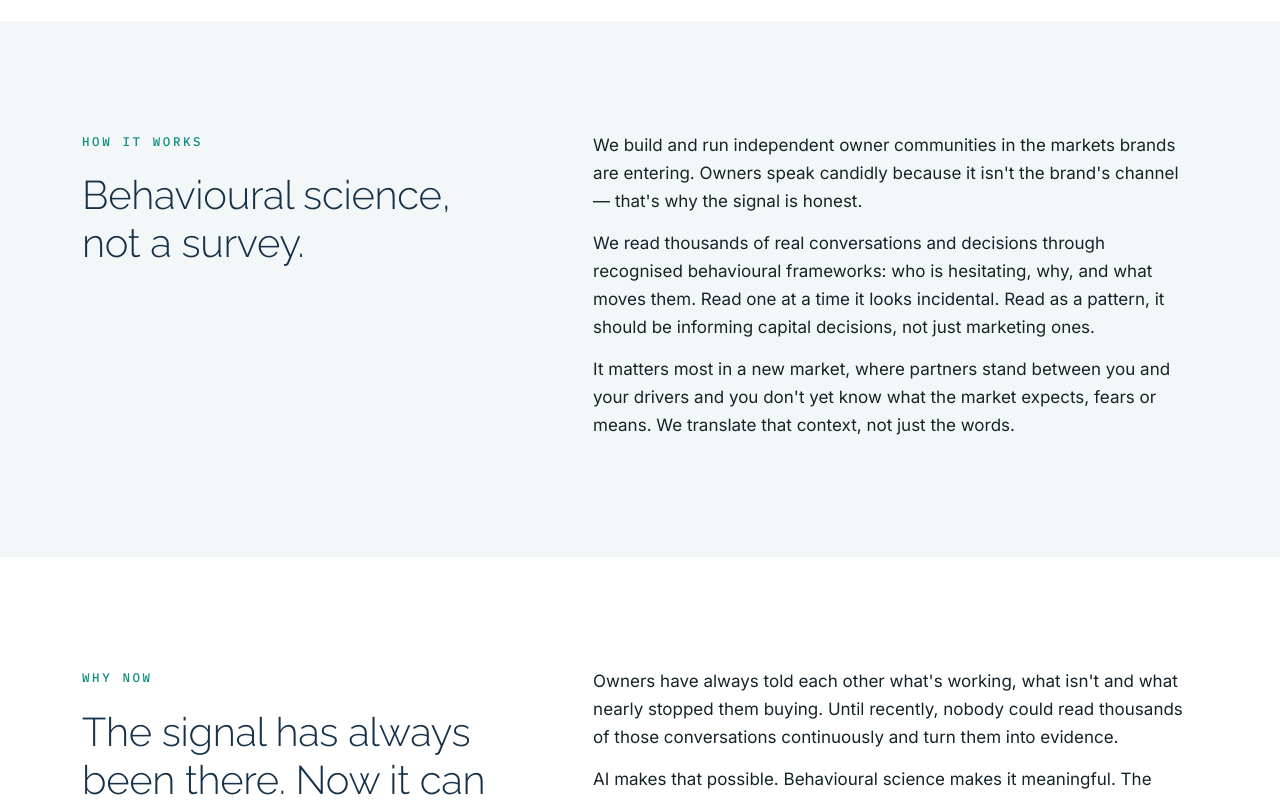
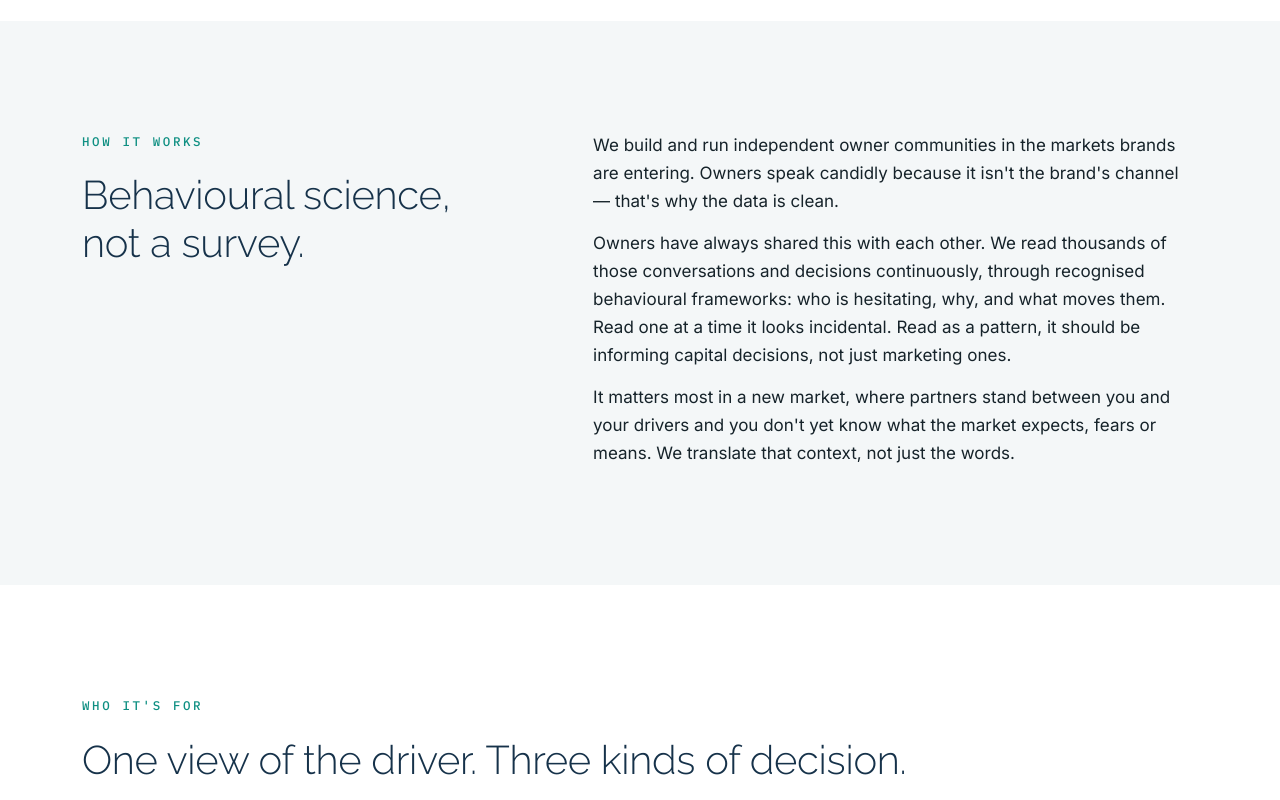
Before and after one commit to larrybmb/Elevare-Insights, a plain HTML site: page index.html in a window 1280 px wide. Shown: the part 2000-2800 px from the top of the page. Drawn offline with Linux system fonts and the light colour scheme.

Commit message:
Site review: drop AI framing and why-now; lead with clean driver data that changes bottom-line decisions
Co-Authored-By: Claude Opus 5.5 <noreply@anthropic.com>
Claude-Session: https://claude.ai/code/session_015sTt6GASEPvqRcu69tsHPu

```diff
--- a/index.html
+++ b/index.html
@@ -247,7 +247,7 @@
       <div style="margin-top:30px;"></div>
       <h1>Market intelligence<br>that <b>moves first.</b></h1>
       <p class="lede">The automotive landscape has changed. Conventional intelligence records what has already happened — registrations, warranty claims, annual surveys.</p>
-      <p class="lede" style="margin-top:-18px;">We use AI and behavioural science to read what drivers are doing and deciding now, so you can act while it still matters.</p>
+      <p class="lede" style="margin-top:-18px;">We have clean, consented data, direct from drivers, that you don't. It changes the decisions that hit your bottom line.</p>
       <div class="btnrow">
         <a class="btn-primary" href="#contact">Request a sample brief</a>
         <a class="btn-ghost" href="#gap">Why the industry lags ↓</a>
@@ -296,22 +296,9 @@
       <h2>Behavioural science,<br>not a survey.</h2>
     </div>
     <div>
-      <p class="lede-block">We build and run independent owner communities in the markets brands are entering. Owners speak candidly because it isn't the brand's channel — that's why the signal is honest.</p>
-      <p class="lede-block" style="margin-top:14px;">We read thousands of real conversations and decisions through recognised behavioural frameworks: who is hesitating, why, and what moves them. Read one at a time it looks incidental. Read as a pattern, it should be informing capital decisions, not just marketing ones.</p>
+      <p class="lede-block">We build and run independent owner communities in the markets brands are entering. Owners speak candidly because it isn't the brand's channel — that's why the data is clean.</p>
+      <p class="lede-block" style="margin-top:14px;">Owners have always shared this with each other. We read thousands of those conversations and decisions continuously, through recognised behavioural frameworks: who is hesitating, why, and what moves them. Read one at a time it looks incidental. Read as a pattern, it should be informing capital decisions, not just marketing ones.</p>
       <p class="lede-block" style="margin-top:14px;">It matters most in a new market, where partners stand between you and your drivers and you don't yet know what the market expects, fears or means. We translate that context, not just the words.</p>
-    </div>
-  </div>
-</section>
-
-<section id="why-now">
-  <div class="wrap two-col">
-    <div>
-      <p class="eyebrow on-white">Why now</p>
-      <h2>The signal has always been there. Now it can be read.</h2>
-    </div>
-    <div>
-      <p class="lede-block">Owners have always told each other what's working, what isn't and what nearly stopped them buying. Until recently, nobody could read thousands of those conversations continuously and turn them into evidence.</p>
-      <p class="lede-block" style="margin-top:14px;">AI makes that possible. Behavioural science makes it meaningful. The industry will move this way — the question is who builds the infrastructure first.</p>
     </div>
   </div>
 </section>
```
